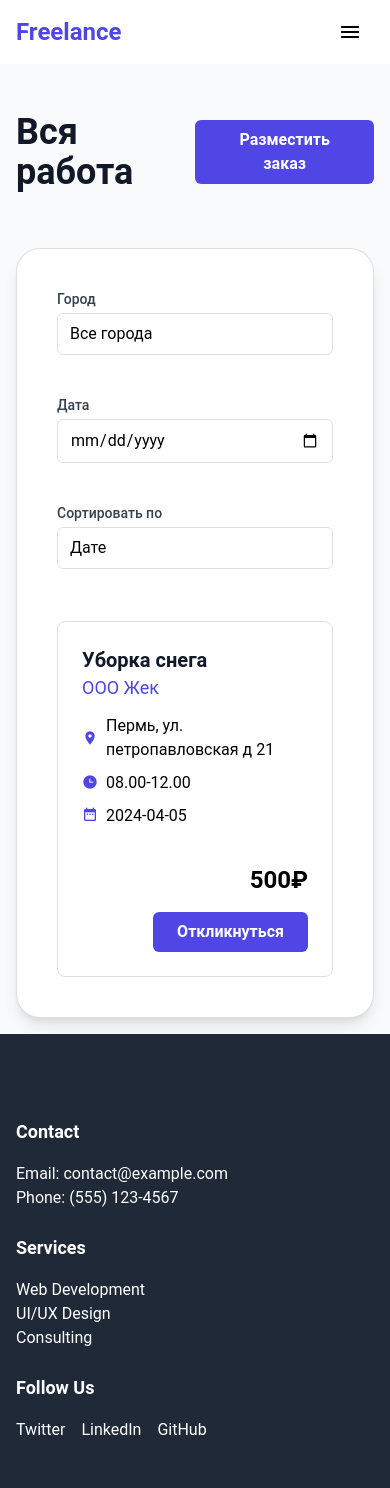
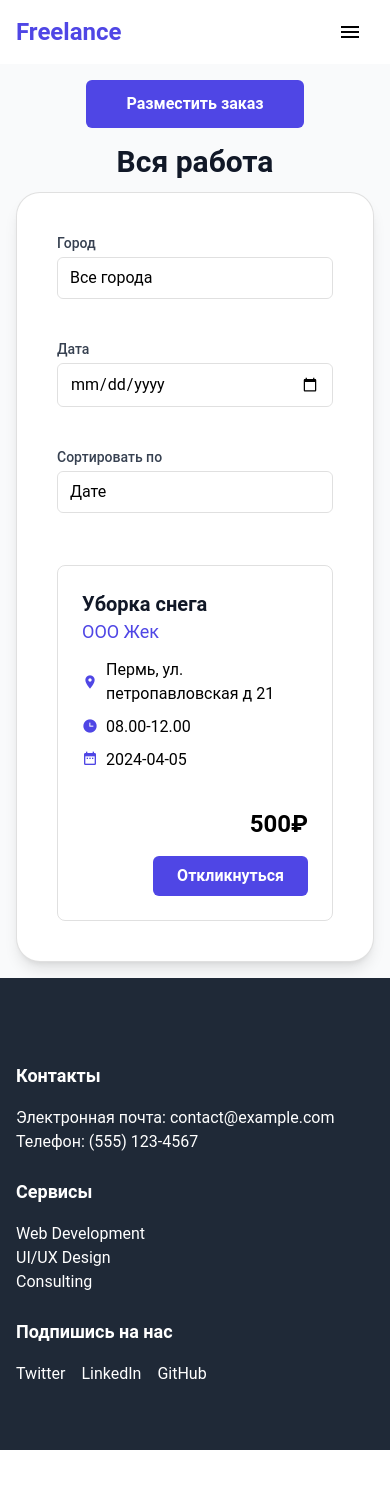
Before and after one commit to SaveliyShutov/freelance, a Nuxt app: page /work in a window 390 px wide. Shown: the top 1488 px of the page. After the commit the page ends 1450 px from the top, so only its background shows below. Built offline with nearby package versions, Linux system fonts and the light colour scheme.

Commit message:
footer traslated to russian, index.vue main text adaptive for mobile, work.vue button "разместить заказ" and text "Вся работу" adaptive fot mobile

```diff
--- a/components/Footer.vue
+++ b/components/Footer.vue
@@ -3,12 +3,12 @@
     <v-container>
       <v-row class="py-12">
         <v-col cols="12" md="4">
-          <h4 class="text-lg font-semibold mb-4">Contact</h4>
-          <p>Email: contact@example.com</p>
-          <p>Phone: (555) 123-4567</p>
+          <h4 class="text-lg font-semibold mb-4">Контакты</h4>
+          <p>Электронная почта: contact@example.com</p>
+          <p>Телефон: (555) 123-4567</p>
         </v-col>
         <v-col cols="12" md="4">
-          <h4 class="text-lg font-semibold mb-4">Services</h4>
+          <h4 class="text-lg font-semibold mb-4">Сервисы</h4>
           <ul>
             <li>Web Development</li>
             <li>UI/UX Design</li>
@@ -16,7 +16,7 @@
           </ul>
         </v-col>
         <v-col cols="12" md="4">
-          <h4 class="text-lg font-semibold mb-4">Follow Us</h4>
+          <h4 class="text-lg font-semibold mb-4">Подпишись на нас</h4>
           <div class="flex gap-4">
             <a href="#" class="hover:text-indigo-400">Twitter</a>
             <a href="#" class="hover:text-indigo-400">LinkedIn</a>
--- a/pages/index.vue
+++ b/pages/index.vue
@@ -170,12 +170,31 @@ const projects = computed(() => {
         <v-row no-gutters>
           <v-col cols="12">
             <div class="py-16">
-              <v-row align="center" justify="center">
+              <!-- Desktop and Tablet main text -->
+              <v-row align="center" justify="center d-none d-sm-flex">
                 <v-col cols="12" md="8" class="text-center">
                   <h1 class="text-white text-h1 font-weight-black mb-6" style="font-family: 'Montserrat', sans-serif;">
                     {{ currentRole === 'worker' ? 'Найдите прибыльную подработку' : 'Найдите людей для вашей задачи' }}
                   </h1>
                   <p class="text-white text-h5 font-weight-regular mb-8">
+                    {{ currentRole === 'worker'
+                      ? 'Деньги 200 метров от вас'
+                      : 'Считайте что работа уже сделана' }}
+                  </p>
+                  <NuxtLink to="/sign">
+                    <v-btn size="x-large" color="white" class="text-primary font-weight-bold px-8 text-body-1">
+                      {{ currentRole === 'worker' ? 'Найти работу' : 'Найти работника' }}
+                    </v-btn>
+                  </NuxtLink>
+                </v-col>
+              </v-row>
+              <!-- Mobile main text -->
+              <v-row align="center" justify="center">
+                <v-col cols="12" md="8" class="text-center d-sm-none">
+                  <h1 class="text-white text-4xl font-weight-black mb-6" style="font-family: 'Montserrat', sans-serif;">
+                    {{ currentRole === 'worker' ? 'Найдите прибыльную подработку' : 'Найдите людей для вашей задачи' }}
+                  </h1>
+                  <p class="text-white text-lg font-weight-regular mb-8">
                     {{ currentRole === 'worker'
                       ? 'Деньги 200 метров от вас'
                       : 'Считайте что работа уже сделана' }}
--- a/pages/work.vue
+++ b/pages/work.vue
@@ -27,13 +27,23 @@ const jobs = ref([
 </script>
 
 <template>
+  <!-- Desktop and Tablet main text and button Create Order -->
   <v-container>
     <v-row>
-      <v-col cols="12" class="flex flex-row align-center justify-between">
+      <v-col cols="12" class="flex flex-row align-center justify-between d-none d-sm-flex">
         <h1 class="text-4xl font-bold text-gray-900 my-8">Вся работа</h1>
         <button @click="router.push('/create-order')" class="bg-indigo-600 text-white px-6 py-2 rounded-md hover:bg-indigo-700 transition-colors font-bold">
           Разместить заказ
         </button>
+      </v-col>
+    </v-row>
+    <!-- Mobile main text and button Create Order -->
+    <v-row>
+      <v-col cols="12" class="flex flex-column align-center justify-between d-sm-none py-0">
+        <button @click="router.push('/create-order')" class="bg-indigo-600 text-white px-10 py-3 rounded-md hover:bg-indigo-700 transition-colors font-bold mb-4 mt-3">
+          Разместить заказ
+        </button>
+        <p class="text-3xl font-bold text-gray-900">Вся работа</p>
       </v-col>
     </v-row>
 
```
